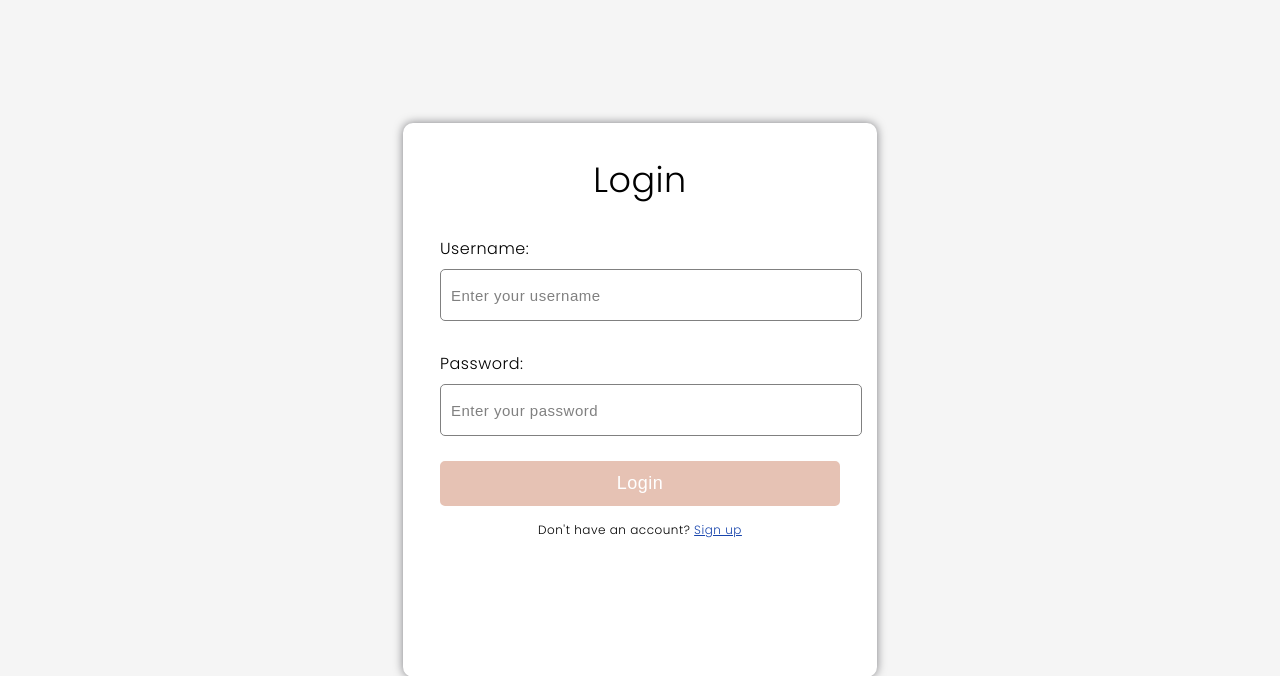
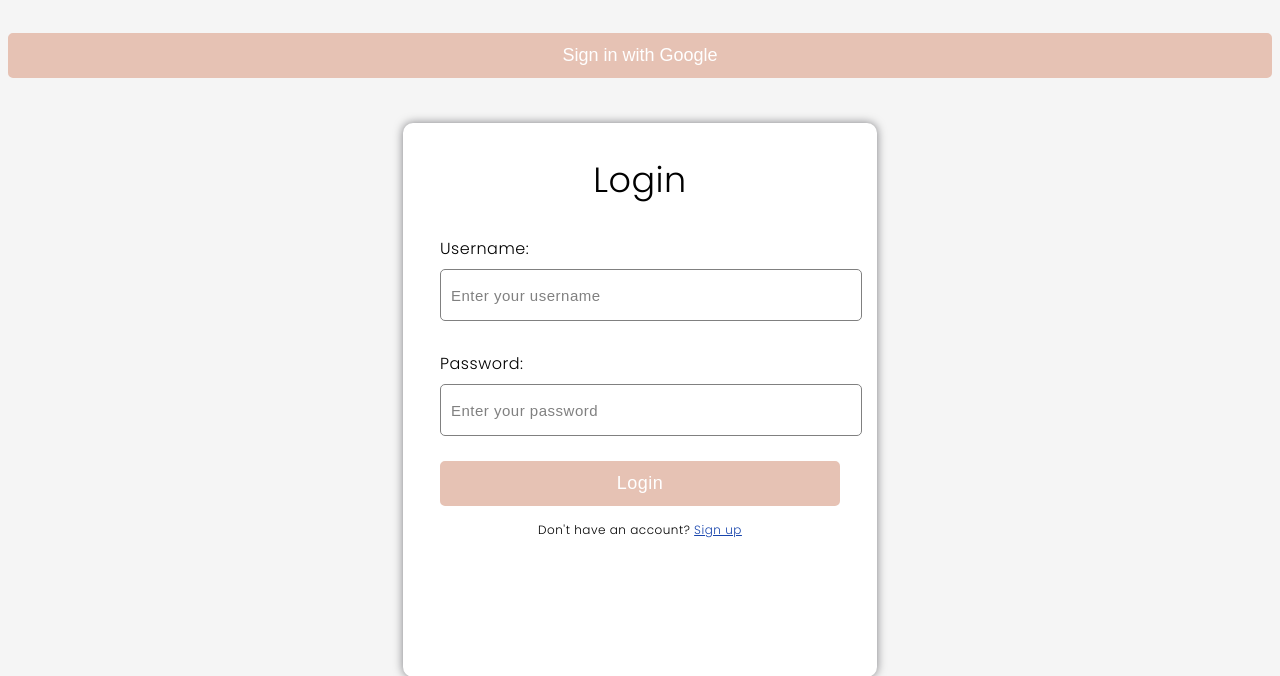
Before and after one commit to waleed0z/dulio_appointments, a Flask app: page /login in a window 1280 px wide. Shown: the top 676 px of the page. Run offline with Flask 3, Linux system fonts and the light colour scheme.

Commit message:
testing OAUTH

```diff
--- a/app.py
+++ b/app.py
@@ -8,7 +8,20 @@ from datetime import datetime
 from flask import flash
 from flask_login import LoginManager, UserMixin, login_user, logout_user, login_required, current_user
 from werkzeug.security import generate_password_hash, check_password_hash
+from authlib.integrations.flask_client import OAuth
+from config import Config
 
+app.config.from_object(Config)
+oauth = OAuth(app)
+google = oauth.register(
+    name='google',
+    client_id=app.config['GOOGLE_CLIENT_ID'],
+    client_secret=app.config['GOOGLE_CLIENT_SECRET'],
+    authorize_url='https://accounts.google.com/o/oauth2/auth',
+    access_token_url='https://accounts.google.com/o/oauth2/token',
+    api_base_url='https://www.googleapis.com/oauth2/v2/',
+    client_kwargs={'scope': 'openid profile email'}
+)
 
 
 
@@ -223,6 +236,25 @@ class WorkingHours(db.Model):
     def __repr__(self):
         return f"WorkingHours('{self.person_name}', '{self.day_of_week}', '{self.start_time}', '{self.end_time}')"
 
+@app.route('/google-login')
+def google_login():
+    return google.authorize_redirect(url_for('google_auth_callback', _external=True))
+
+@app.route('/auth/callback')
+def google_auth_callback():
+    token = google.authorize_access_token()
+    user_info = google.get('userinfo').json()
+
+    # Custom logic for merging Google users with existing database
+    # Example logic (modify as needed)
+    existing_user = find_user_by_email(user_info['email'])  # Custom DB function
+    if not existing_user:
+        create_new_user(user_info)  # Custom DB function for new user creation
+
+    session['user'] = user_info
+    return redirect('/staff_dashboard')
+
+
 if __name__ == "__main__":
     with app.app_context():
         db.create_all()
--- a/templates/login.html
+++ b/templates/login.html
@@ -143,5 +143,7 @@
             <p>Don't have an account? <a href="{{ url_for('register') }}">Sign up</a></p>
         </div>
     </form>
+    <a href="{{ url_for('google_login') }}">
+        <button>Sign in with Google</button>
 </body>
 </html>
--- a/templates/register.html
+++ b/templates/register.html
@@ -107,6 +107,7 @@
         <button type="submit">Sign Up</button>
         <div class="login-link">
             <p>Already have an account? <a href="{{ url_for('login') }}">Login</a></p>
+
         </div>
     </form>
 </body>
```
Also changed, not shown: config.py (+7 -0 lines), package-lock.json.
